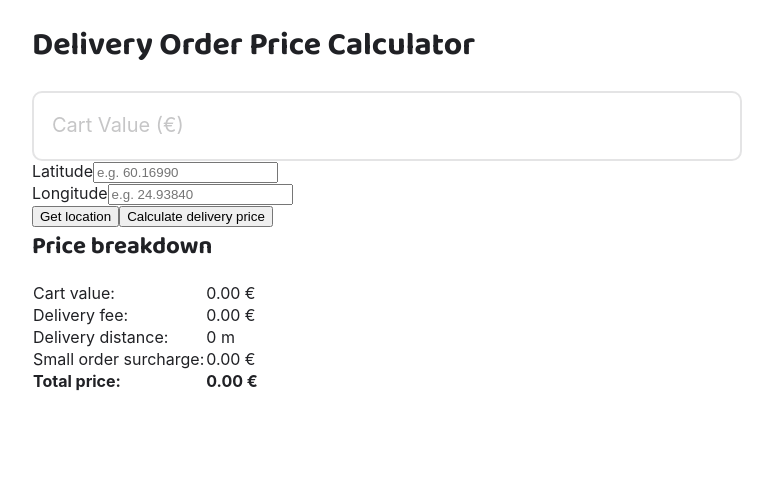
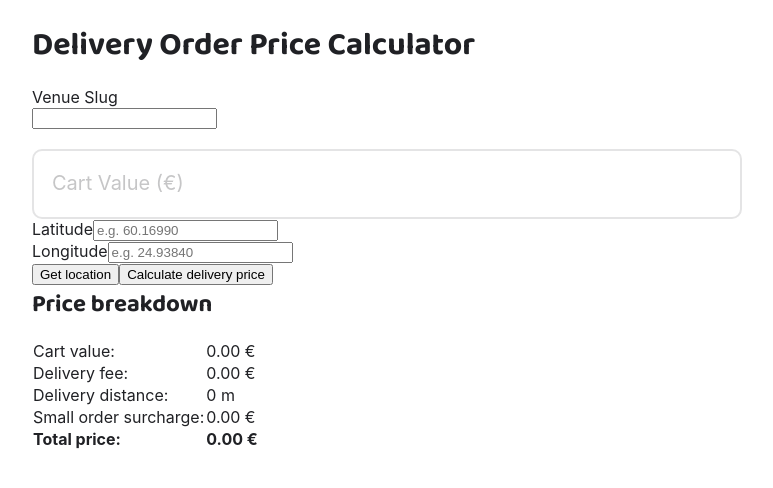
Before and after one commit to vkuznets23/woltFrontend2025, a React (Vite) app in the folder dopc/: page / in a window 1280 px wide. Shown: the top 488 px of the page, without its empty margins (253-1026 px from the left). Built offline with nearby package versions, Linux system fonts and the light colour scheme.

Commit message:
venueSlug error message - make it work

```diff
--- a/dopc/src/components/Form.tsx
+++ b/dopc/src/components/Form.tsx
@@ -1,6 +1,6 @@
 import type { FormInput } from '../types/formInput'
 import type { ValidationErrors } from '../types/validation'
-// import VenueSlugDropdown from './venueSlugField'
+import VenueSlugDropdown from './venueSlugField'
 
 interface FormInputProps {
   formInput: FormInput
@@ -19,7 +19,7 @@ const Form = ({
 }: FormInputProps) => {
   return (
     <form onSubmit={handleFormSubmit} data-test-id="form">
-      {/* <div>
+      <div>
         <label htmlFor="venueSlug" className="form-label">
           Venue Slug
         </label>
@@ -30,7 +30,7 @@ const Form = ({
           }
           errors={errors}
         />
-      </div> */}
+      </div>
       <div className="form-group">
         <input
           id="cartValue"
```
